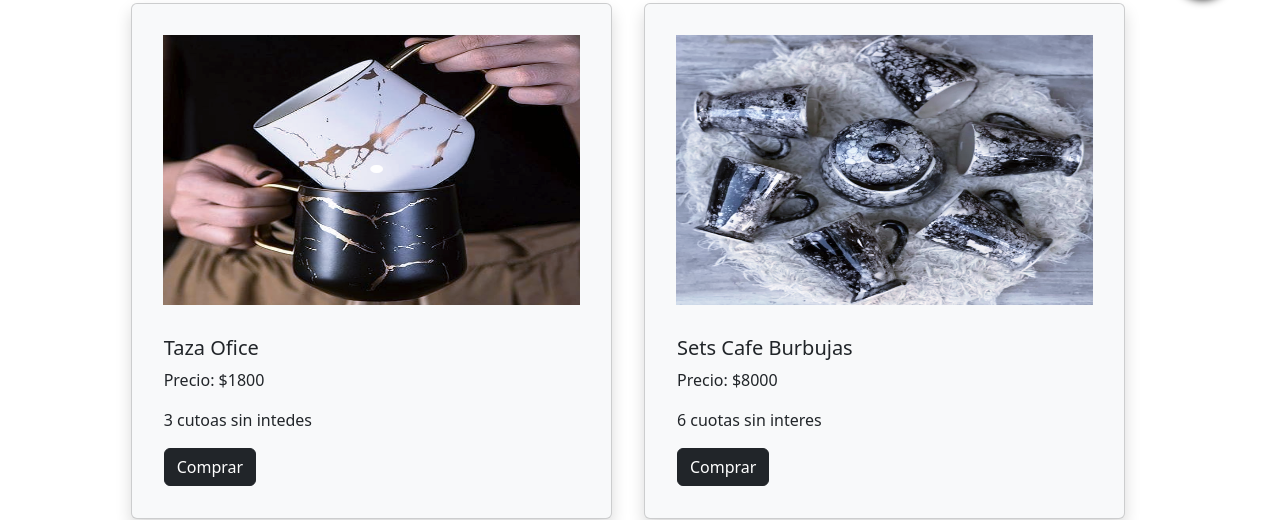
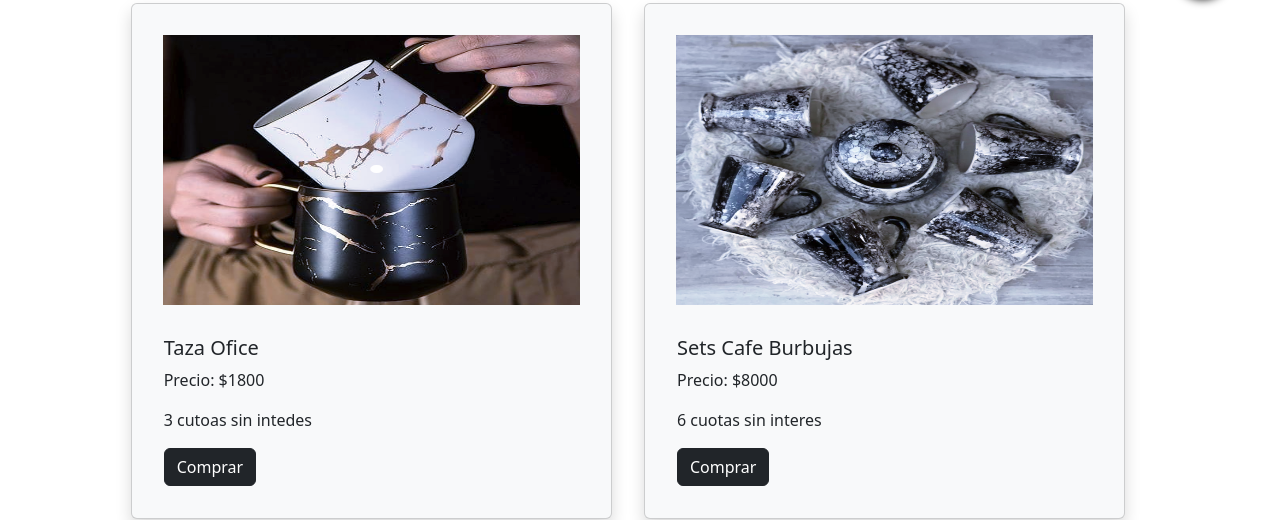
Before and after one commit to cgonzalo12/proyectoFinal_capararo_gonzalo, a plain HTML site: page index.html in a window 1280 px wide. Shown: the part 752-1272 px from the top of the page. Drawn offline with nearby package versions, Linux system fonts and the light colour scheme.

Commit message:
espero que funcione

```diff
--- a/index.html
+++ b/index.html
@@ -136,7 +136,7 @@
             <!-- card -->
             <div  class="col-md-5 p-3">
                 <div class="card shadow p-3 bg-body-tertiary rounded h-100">
-                    <img src="assets/img/setburbuja.png" class="card-img-top" height="300vh" alt="tazones" id="card-1">
+                    <img src="assets/img/burbujasindex.png" class="card-img-top" height="300vh" alt="tazones" id="card-1">
                     <div class="card-body">
                         <h5 class="card-title">Sets Cafe Burbujas</h5>
                         <p class="card-text">Precio: $8000</p>
```
Also changed, not shown: assets/img/burbujasindex.png (added), 3 other files.
